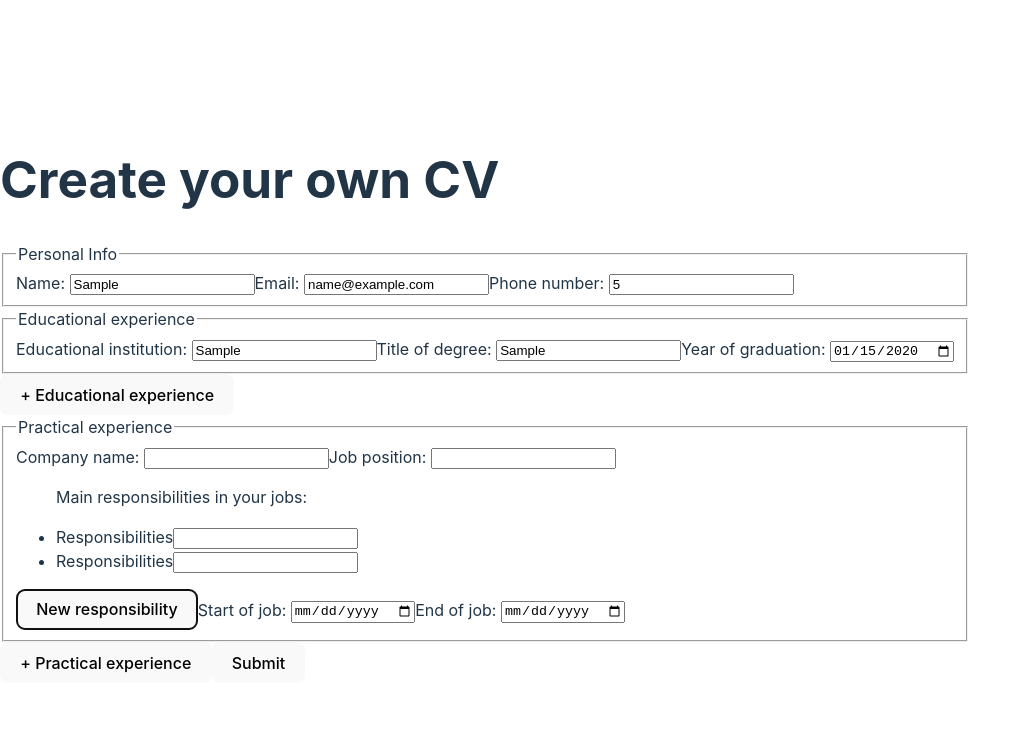
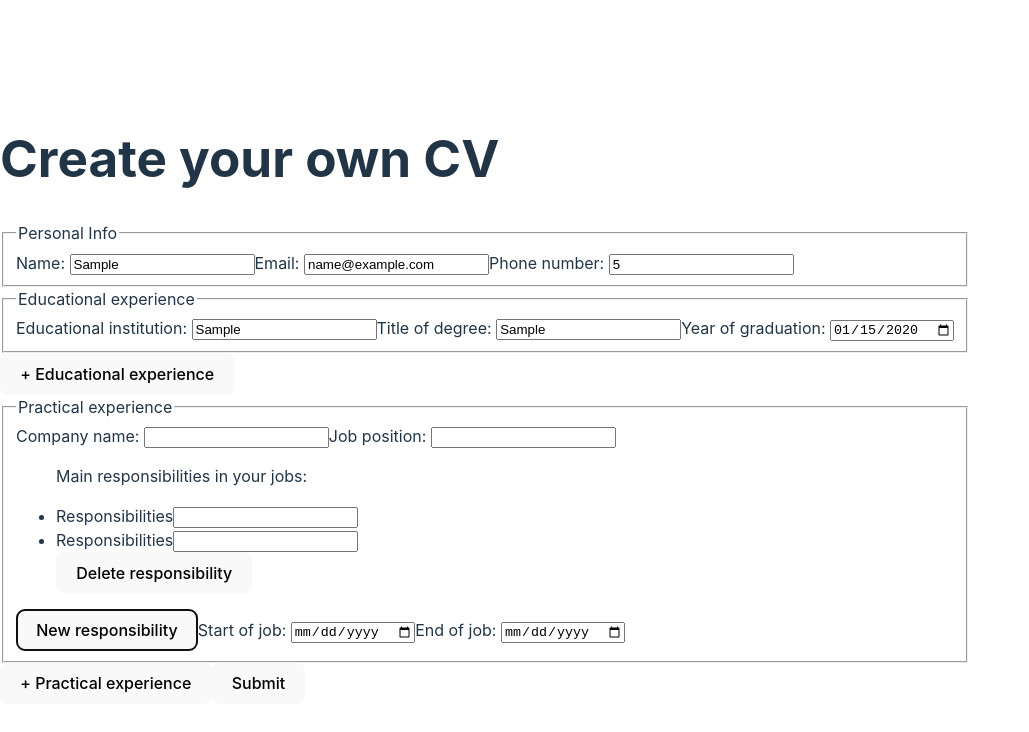
Before and after one commit to Gohan61/cv-application, a React (Vite) app: page / in a window 1280 px wide. Both pictures are taken after typing "Sample", "name@example.com", "5", "Sample", "Sample", "2020-01-15" into the empty fields and a click on the button "New responsibility". Shown: the top 732 px of the page, without its empty margins (0-1029 px from the left). Built offline with nearby package versions, Linux system fonts and the light colour scheme.

Commit message:
Feat: delete extra responsibilities

```diff
--- a/src/components/Form.tsx
+++ b/src/components/Form.tsx
@@ -74,14 +74,23 @@ export default function Form({
     state: { [key: string]: educationType | practicalType },
     setState: React.Dispatch<
       React.SetStateAction<{ [key: string]: educationType | practicalType }>
-    >
+    >,
+    respId: string | undefined
   ) {
     e.preventDefault();
     const copiedObject = { ...state };
-    delete copiedObject[id];
-    console.log(copiedObject);
 
-    setState(copiedObject);
+    if (respId) {
+      console.log(id);
+
+      delete copiedObject[id].responsibilities[respId];
+
+      setState(copiedObject);
+    } else {
+      delete copiedObject[id];
+
+      setState(copiedObject);
+    }
   }
 
   function submitForm(e: MouseEvent) {
@@ -117,8 +126,9 @@ export default function Form({
         + Educational experience
       </button>
       <Practical
+        key={"default"}
         props={{ id: "default", practicals, setPracticals }}
-        deleteComponent={undefined}
+        deleteComponent={deleteComponent}
         newComponent={newComponent}
       ></Practical>
       {Object.keys(practicals).length !== 1
--- a/src/components/Practical.tsx
+++ b/src/components/Practical.tsx
@@ -9,7 +9,7 @@ export default function Practical({
   | { props: PracticalProps; deleteComponent: Function; newComponent: Function }
   | {
       props: PracticalProps;
-      deleteComponent: undefined;
+      deleteComponent: Function;
       newComponent: Function;
     }) {
   const { id, practicals, setPracticals } = props;
@@ -54,6 +54,7 @@ export default function Practical({
               practicals={practicals}
               id={id}
               setPracticals={setPracticals}
+              deleteComponent={deleteComponent}
             ></Responsibilities>
           );
         })}
@@ -90,7 +91,13 @@ export default function Practical({
       {id !== "default" ? (
         <button
           onClick={(e) =>
-            deleteComponent!(e, props.id, props.practicals, props.setPracticals)
+            deleteComponent(
+              e,
+              props.id,
+              props.practicals,
+              props.setPracticals,
+              undefined
+            )
           }
         >
           Delete Practical Experience
--- a/src/components/Responsibilities.tsx
+++ b/src/components/Responsibilities.tsx
@@ -6,14 +6,17 @@ export default function Responsibilities({
   id,
   respId,
   setPracticals,
+  deleteComponent,
 }: {
   responsibility: string;
   practicals: practicalType;
   id: string;
   respId: string;
   setPracticals: React.Dispatch<React.SetStateAction<practicalType>>;
+  deleteComponent: Function;
 }) {
   return (
+    <>
       <li>
         <label htmlFor="responsibilities">Responsibilities</label>
         <input
@@ -34,5 +37,17 @@ export default function Responsibilities({
           }
         />
       </li>
+      {respId !== "default" ? (
+        <button
+          onClick={(e) => {
+            deleteComponent(e, id, practicals, setPracticals, respId);
+          }}
+        >
+          Delete responsibility
+        </button>
+      ) : (
+        ""
+      )}
+    </>
   );
 }
```
Lines whose indentation alone changed are shown as unchanged.
